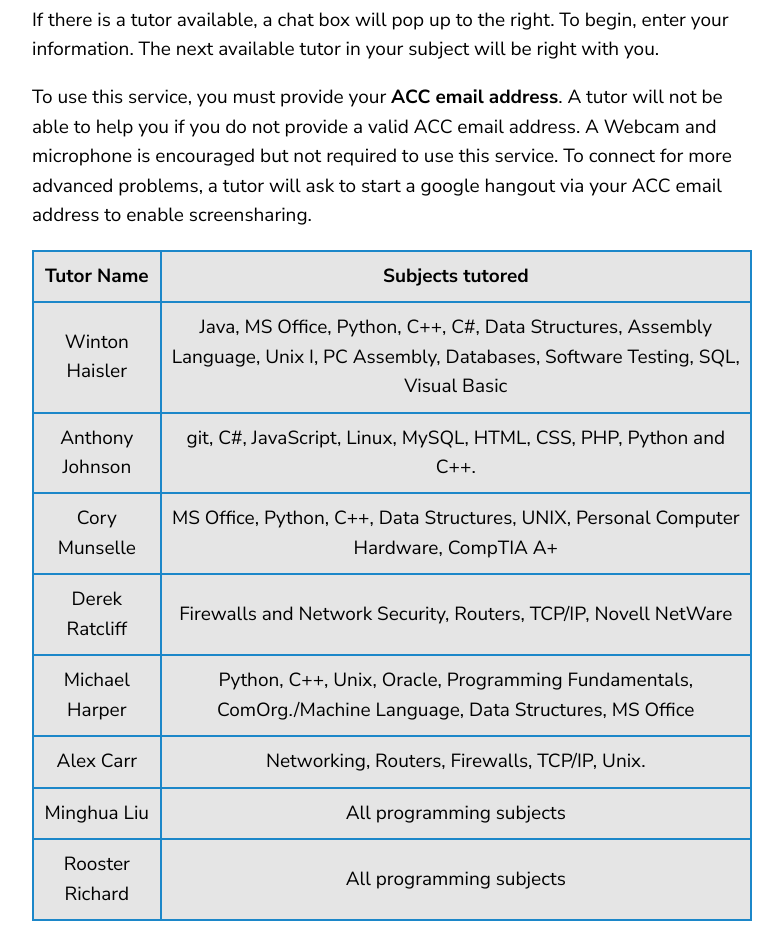
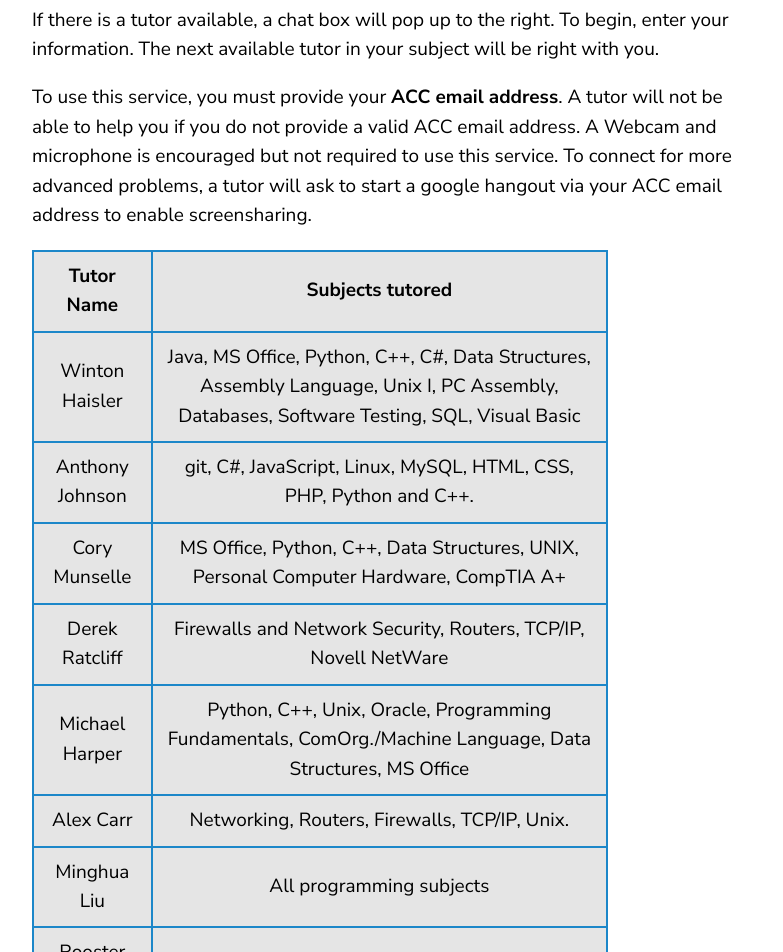
Before and after one commit to roosterrichard/acctutor, a Jekyll site: the page built from index.md, in a window 1280 px wide. Shown: the part 304-1256 px from the top of the page, without its empty margins (68-851 px from the left). Built offline with Jekyll 4.4.1, drawn with Linux system fonts in a browser that asks for light colours; our own code applies the rules of GitHub Pages for plain Markdown files.

Commit message:
Update index.md

```diff
--- a/index.md
+++ b/index.md
@@ -16,7 +16,7 @@ and microphone is encouraged but not required to use this service. To connect fo
 more advanced problems, a tutor will ask to start a google hangout via your ACC
 email address to enable screensharing.
 
-<table style="width: 1024 px">
+<table style="width: 80%">
 <tr>
 <td><b>Tutor Name</b></td><td><b>Subjects tutored</b></td>
 </tr>
```
